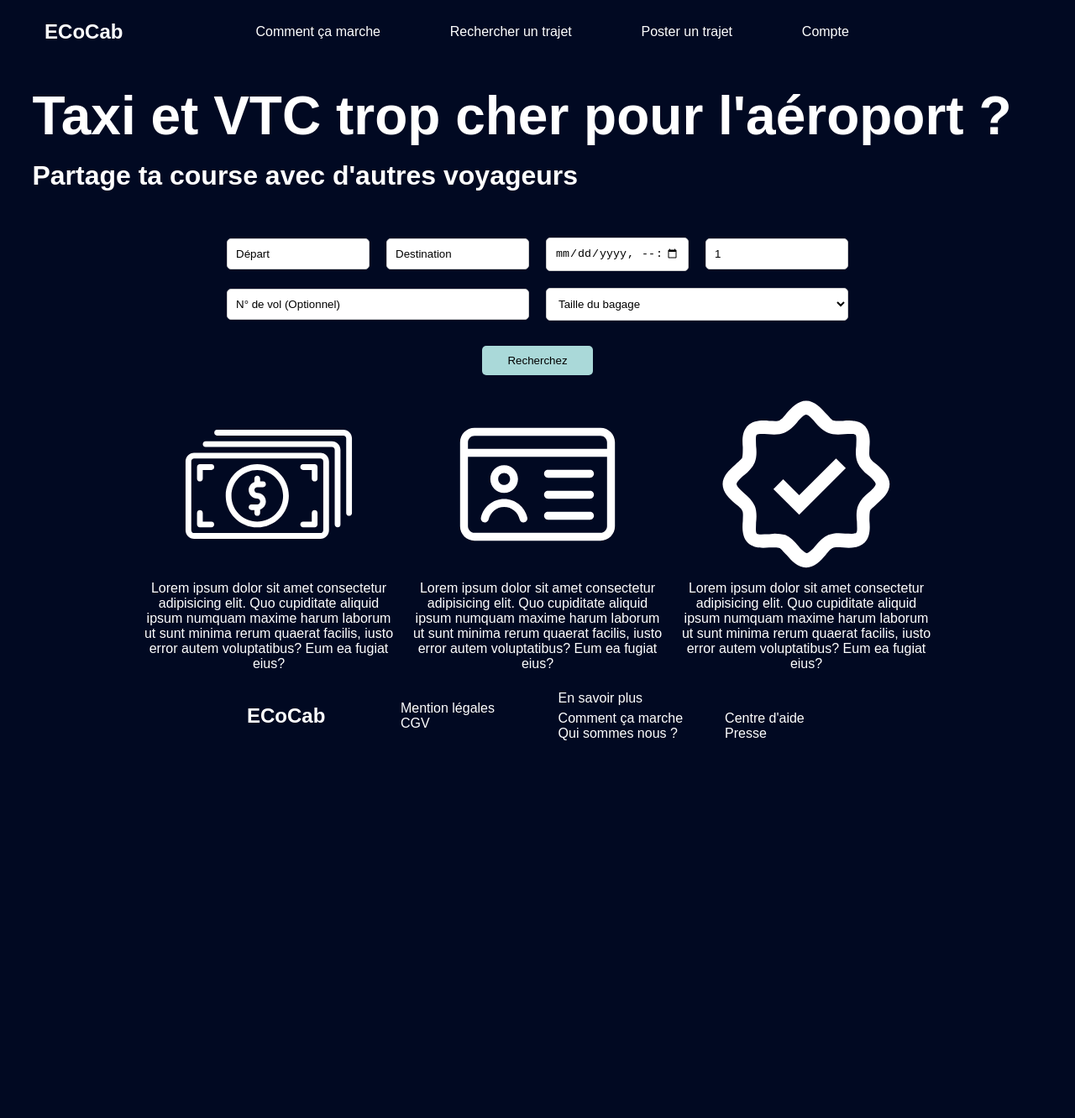
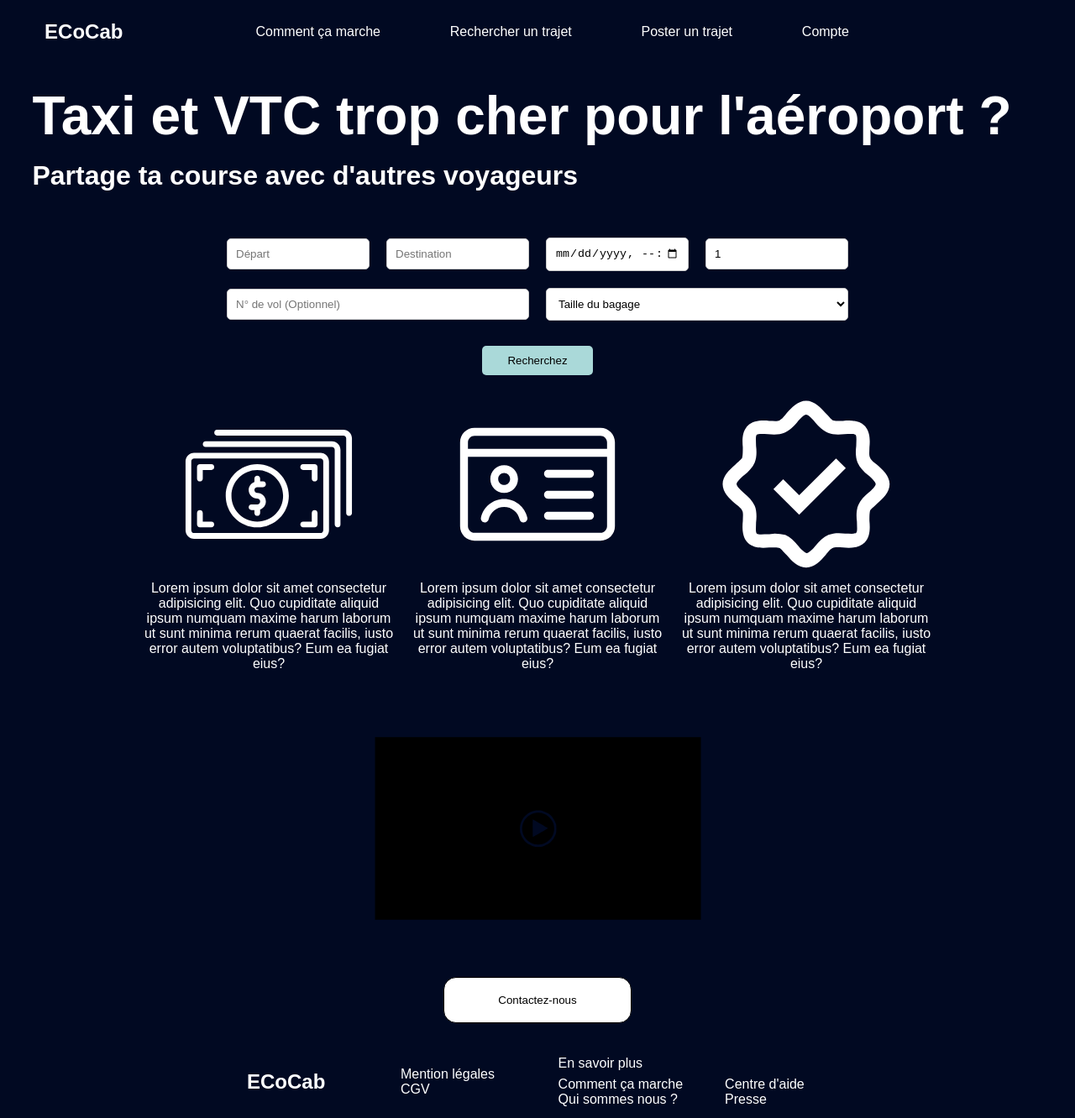
Before and after one commit to Julesc002/Stage-Ecocab, a React (Create React App) app: page / in a window 1280 px wide. Shown: the whole page at 84% size. Before the commit the page ends 897 px from the top, so only its background shows below. Built offline with nearby package versions, Linux system fonts and the light colour scheme; a web font is replaced by a local one.

Commit message:
Page Accueil ajout du placeholderVideo et du bouton Contactez-nous

```diff
--- a/src/components/FormFindRoutes.js
+++ b/src/components/FormFindRoutes.js
@@ -15,11 +15,11 @@ const FormFindRoutes = () => {
 
     return (
         <form className='FormFindRoutes' onSubmit={handleSubmit}>
-            <input className="FormFindRoutes_inputTextStart" type="text" value={start} onChange={(e) => setStart(e.target.value)} />
-            <input className="FormFindRoutes_inputTextDestination" type="text" value={destination} onChange={(e) => setDestination(e.target.value)} />
-            <input className="FormFindRoutes_inputDateTime" type="datetime-local" value={dateAndTime} onChange={(e) => setDateAndTime(e.target.value)} />
-            <input className="FormFindRoutes_inputNumberOfPeople" type="number" value={numberOfPeople} onChange={(e) => setNumberOfPeople(e.target.value)} />
-            <input className="FormFindRoutes_inputTextFlightNumber" type="text" value={flightNumber} onChange={(e) => setFlightNumber(e.target.value)} />
+            <input className="FormFindRoutes_inputTextStart" type="text" placeholder={start} onChange={(e) => setStart(e.target.value)} />
+            <input className="FormFindRoutes_inputTextDestination" type="text" placeholder={destination} onChange={(e) => setDestination(e.target.value)} />
+            <input className="FormFindRoutes_inputDateTime" type="datetime-local" placeholder={dateAndTime} onChange={(e) => setDateAndTime(e.target.value)} />
+            <input className="FormFindRoutes_inputNumberOfPeople" type="number" min="1" value={numberOfPeople} onChange={(e) => setNumberOfPeople(e.target.value)} />
+            <input className="FormFindRoutes_inputTextFlightNumber" type="text" placeholder={flightNumber} onChange={(e) => setFlightNumber(e.target.value)} />
 
             <select className="FormFindRoutes_selectBaggageSize" value={baggageSize} onChange={(e) => setBaggageSize(e.target.value)}>
                 <option value="" disabled hidden>Taille du bagage</option>
--- a/src/components/Logos.js
+++ b/src/components/Logos.js
@@ -13,15 +13,15 @@ const Logos = () => {
     return (
         <>
             <div className='homeCardLogo'>
-                <img className='homeCardLogo_logoImage' src={`${process.env.PUBLIC_URL}/assets/images/${nameImageCashFirstCard}`} alt="" />
+                <img className='homeCardLogo_logoImage' src={`${process.env.PUBLIC_URL}/assets/images/${nameImageCashFirstCard}`} alt={nameImageCashFirstCard} />
                 <p className='homeCardLogo_logoP'> {pFirstCard} </p>
             </div>
             <div className='homeCardLogo'>
-                <img className='homeCardLogo_logoImage' src={`${process.env.PUBLIC_URL}/assets/images/${nameImageIdCardSecondCard}`} alt="" />
+                <img className='homeCardLogo_logoImage' src={`${process.env.PUBLIC_URL}/assets/images/${nameImageIdCardSecondCard}`} alt={nameImageIdCardSecondCard} />
                 <p className='homeCardLogo_logoP'> {pSecondCard} </p>
             </div>
             <div className='homeCardLogo'>
-                <img className='homeCardLogo_logoImage' src={`${process.env.PUBLIC_URL}/assets/images/${nameImageValidationThirdCard}`} alt="" />
+                <img className='homeCardLogo_logoImage' src={`${process.env.PUBLIC_URL}/assets/images/${nameImageValidationThirdCard}`} alt={nameImageValidationThirdCard} />
                 <p className='homeCardLogo_logoP'> {pThirdCard} </p>
             </div>
         </>
--- a/src/components/VideoExplication.js
+++ b/src/components/VideoExplication.js
@@ -1,10 +1,12 @@
 import React from 'react';
-import videoPlaceholder from './videoPlaceholder.svg';
 
 const VideoExplication = () => {
+
+    const nameImageVideoPlaceholder = "videoPlaceholder.svg";
+
     return (
         <>
-            <img className='videoPlaceholder' src={videoPlaceholder} alt='video explication placeholder'></img>
+            <img className='videoPlaceholder' src={`${process.env.PUBLIC_URL}/assets/images/${nameImageVideoPlaceholder}`} alt='Video explication placeholder' />
         </>
     );
 };
--- a/src/pages/Home.js
+++ b/src/pages/Home.js
@@ -2,6 +2,8 @@ import React from 'react';
 import HomeMainTitles from '../components/HomeMainTitles';
 import FormFindRoutes from '../components/FormFindRoutes';
 import ContainerLogos from '../components/ContainerLogos';
+import VideoExplication from '../components/VideoExplication';
+import BoutonContact from '../components/BoutonContact';
 
 const Home = () => {
     return (
@@ -17,8 +19,9 @@ const Home = () => {
                     <article>
                         <ContainerLogos />
                     </article>
-                    <article>
-
+                    <article className='homeMain_homeArticle_helpVideoAndContactUs'>
+                        <VideoExplication />
+                        <BoutonContact />
                     </article>
                 </section>
             </article>
--- a/src/styles/components/_videoExplication.css
+++ b/src/styles/components/_videoExplication.css
@@ -1,5 +1,5 @@
 .videoPlaceholder {
-    width: 40vw;
+    width: 400px;
     height: auto;
     margin: 5%;
 }
--- a/src/styles/pages/_home.css
+++ b/src/styles/pages/_home.css
@@ -4,3 +4,10 @@
     margin: 2%;
     margin-left: 3%;
 }
+
+.homeMain_homeArticle_helpVideoAndContactUs {
+    display: flex;
+    flex-direction: column;
+    align-items: center;
+    margin-bottom: 2%;
+}
```
Also changed, not shown: public/assets/images/videoPlaceholder.svg (renamed from src/components/videoPlaceholder.svg).
